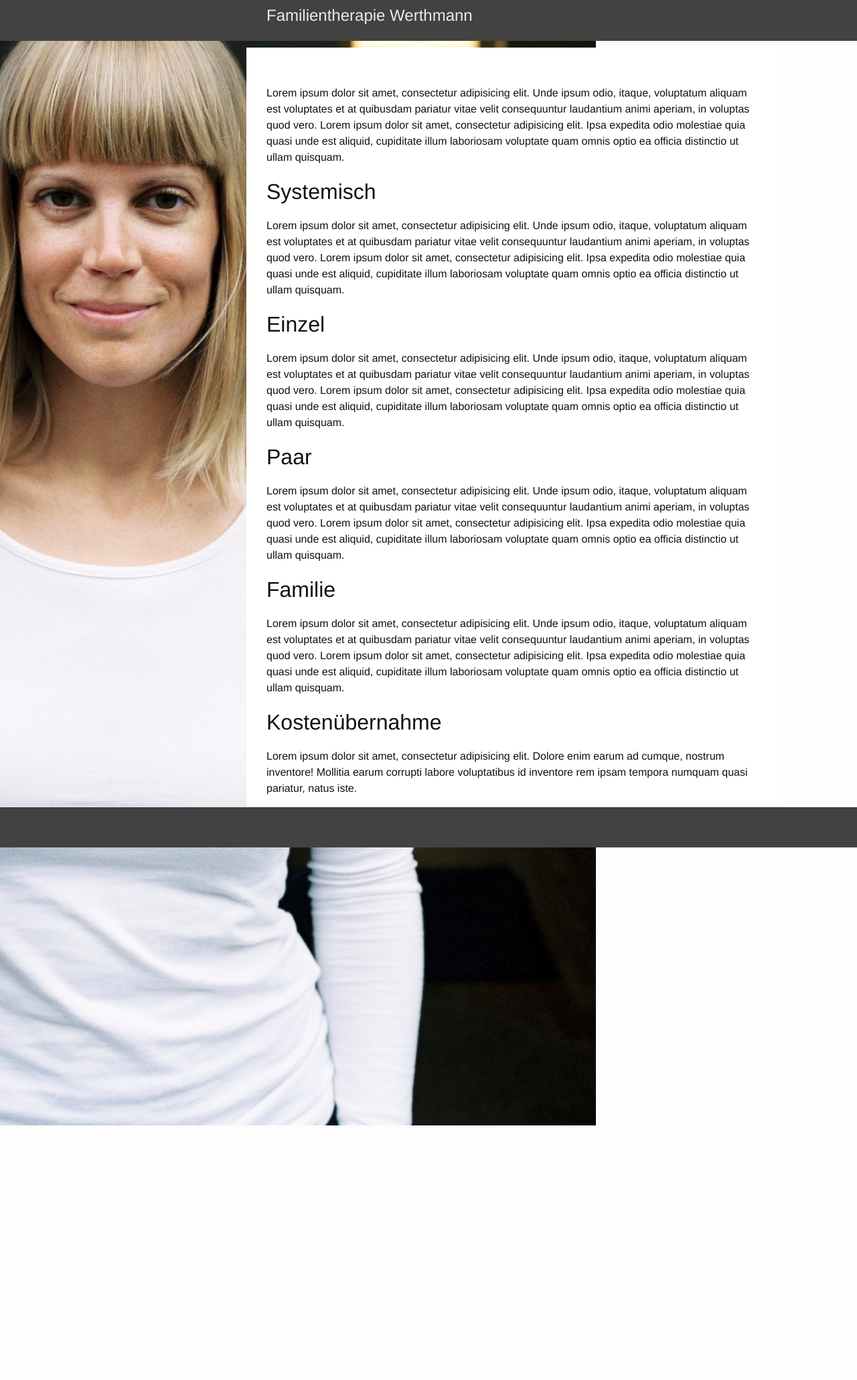
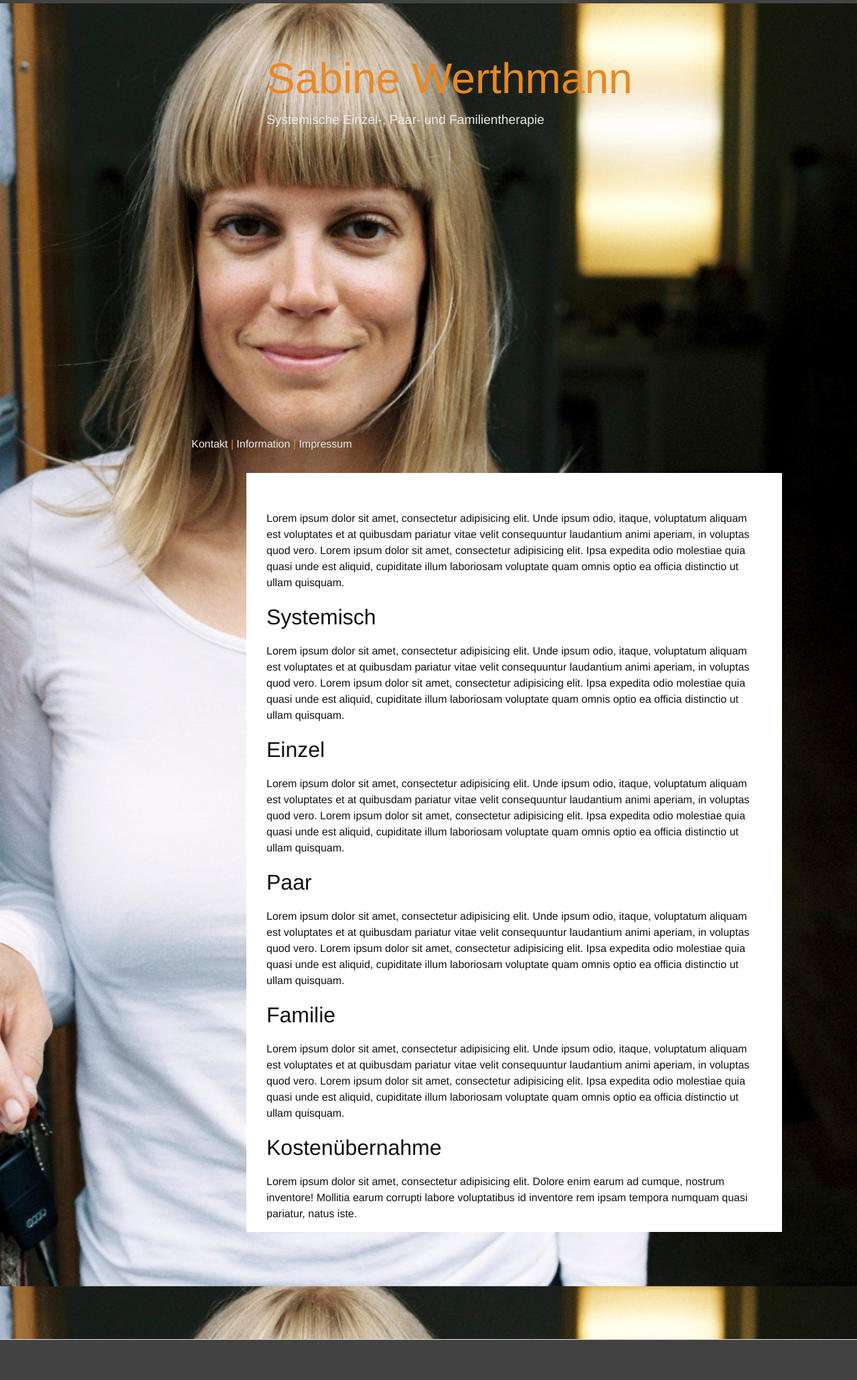
Before and after one commit to fthw/fthw.github.io, a Jekyll site: the page built from index.md, in a window 1280 px wide. Shown: the whole page at 67% size. Built offline with Jekyll 4.4.1, drawn with Linux system fonts in a browser that asks for light colours.

Commit message:
1st draft

```diff
--- a/_config.yml
+++ b/_config.yml
@@ -1,5 +1,6 @@
 # Site settings
-title: Familientherapie Werthmann
+title: Sabine Werthmann
+subtitle: Systemische Einzel-, Paar- und Familientherapie
 description: ""
 url: "http://familientherapie-werthmann.de"
 
--- a/_includes/header.html
+++ b/_includes/header.html
@@ -2,6 +2,18 @@
   <nav class="page-content">
     <div class="nav-header wrapper">
       <h1>{{ site.title }}</h1>
+      <h2>{{ site.subtitle }}</h2>
+    </div>
+    <div class="wrapper menu">
+      <ul>
+<!--         <li>Systemisch</li>
+        <li>Einzel</li>
+        <li>Paar</li>
+        <li>Familie</li>
+ -->        <li>Kontakt</li>
+        <li>Information</li>
+        <li>Impressum</li>
+      </ul>
     </div>
   </nav>
 </header>
--- a/_sass/_layout.scss
+++ b/_sass/_layout.scss
@@ -2,30 +2,66 @@ body {
     background-image: url("/assets/home.jpg");
     background-repeat: no-repeat;
     background-clip: padding-box;
-    background-position-x: -230px;
-    background-attachment: fixed !important;
-    }
+    background-size: cover;
+    background-attachment: fixed;
+}
+
+ul {
+    list-style-type: none;
+    margin: 0;
+    padding: 0;
+}
+li {
+    display: inline;
+}
+li:not(:last-child):after {
+    content: " | ";
+    color: $base-orange;
+}
 
 /**
  * Site header
  */
 .header {
     border-top: 5px solid $grey-color-dark;
-    background-color: $grey-color-dark;
     color: $text-color-light;
     // border-bottom: 1px solid $grey-color-light;
-    min-height: 56px;
+    min-height: 700px;
 
     // Positioning context for the mobile navigation icon
     position: relative;
+
     .page-content {
         background-color: none;
     }
+
     .wrapper {
-        background-color: $grey-color-dark;
+        // background-color: $grey-color-dark;
+        background-color: transparent;
+        position: relative;
     }
 
-    margin-bottom: 10px;
+    margin-bottom: 1px;
+
+
+    h1 {
+        margin-top: 1em;
+        color: $base-orange;
+        font-size: 4em;
+        font-weight: lighter;
+        margin-bottom: 0;
+    }
+    h2 {
+        font-size: 1.2em;
+        font-weight: lighter;
+    }
+
+    .menu {
+        position: absolute;
+        bottom: 30px;
+        // background-color: white;
+
+    }
 }
 
 .main {
@@ -105,6 +141,7 @@ body {
  * Site footer
  */
 .footer {
+    margin-top: 10em;
     border-top: 1px solid $grey-color-light;
     padding: $spacing-unit 0;
     background-color: $grey-color-dark;
@@ -161,21 +198,6 @@ body {
     }
 }
 
-@include media-query($on-palm) {
-    .footer-col {
-        float: none;
-        width: -webkit-calc(100% - (#{$spacing-unit} / 2));
-        width:         calc(100% - (#{$spacing-unit} / 2));
-    }
-    .page-content {
-        // padding: $spacing-unit 0;
-        margin-left: 5%;
-        width: 95%;
-    }
-    body {
-        background-position-x: -330px;
-    }
-}
 
 
 /**
@@ -197,3 +219,28 @@ body {
 .page-heading {
     font-size: 20px;
 }
+
+
+@include media-query($on-palm) {
+    .footer-col {
+        float: none;
+        width: -webkit-calc(100% - (#{$spacing-unit} / 2));
+        width:         calc(100% - (#{$spacing-unit} / 2));
+    }
+    .page-content {
+        // padding: $spacing-unit 0;
+        // margin-left: 5%;
+        // width: 95%;
+        width: 100%;
+        margin: 0;
+        padding: 0;
+    }
+    .wrapper {
+        margin-left: 0;
+        padding: 0;
+        width:        100%;
+    }
+    body {
+        background-position-x: -330px;
+    }
+}
--- a/css/main.scss
+++ b/css/main.scss
@@ -22,6 +22,10 @@ $grey-color:       #828282;
 $grey-color-light: lighten($grey-color, 40%);
 $grey-color-dark:  darken($grey-color, 25%);
 
+$base-orange:      #e68927;
+$base-orange-light: lighten($base-orange, 40%);
+$base-orange-dark:  darken($base-orange, 25%);
+
 $on-palm:          600px;
 $on-laptop:        800px;
 
```
